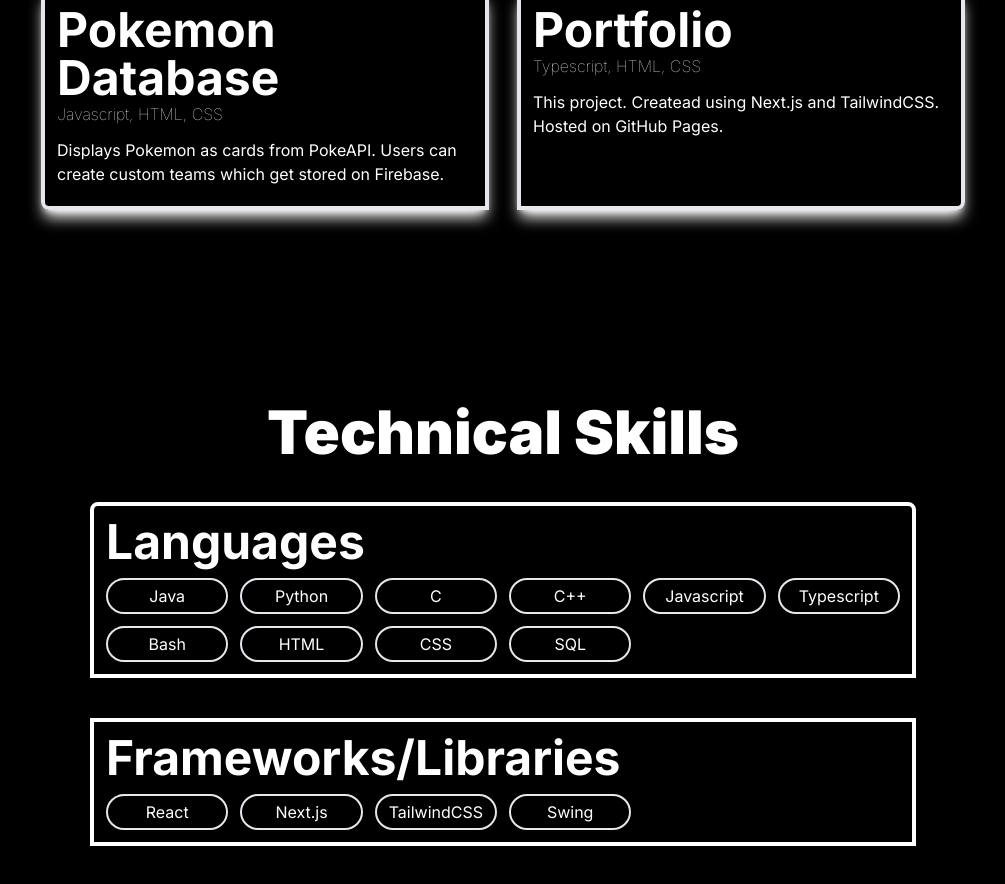
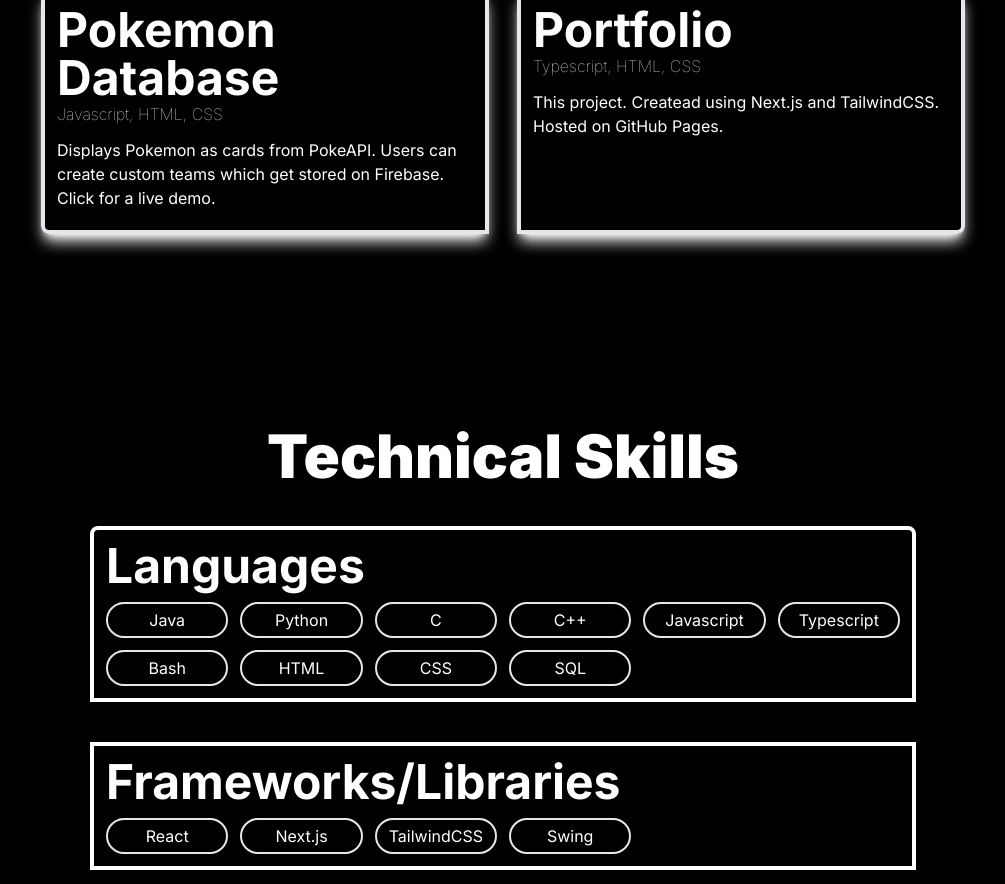
Before and after one commit to bkinaan/bkinaan.github.io, a Next.js app: page / in a window 1280 px wide. Shown: the part 1156-2040 px from the top of the page, without its empty margins (137-1142 px from the left). Built offline with nearby package versions, Linux system fonts and the light colour scheme; a web font is replaced by a local one.

Commit message:
updated pokemon project to have link to live demo

```diff
--- a/package.json
+++ b/package.json
@@ -1,6 +1,6 @@
 {
   "name": "portfolio",
-  "version": "1.1.4",
+  "version": "1.1.5",
   "private": true,
   "scripts": {
     "dev": "next dev",
--- a/src/app/components/projects-list.tsx
+++ b/src/app/components/projects-list.tsx
@@ -36,8 +36,8 @@
     let project5 = {
         name: "Pokemon Database",
         lang: "Javascript, HTML, CSS",
-        desc: "Displays Pokemon as cards from PokeAPI. Users can create custom teams which get stored on Firebase.",
-        link: "https://github.com/bkinaan/software-saturdays-final-project",
+        desc: "Displays Pokemon as cards from PokeAPI. Users can create custom teams which get stored on Firebase. Click for a live demo.",
+        link: "https://www.kinaan.me/software-saturdays-final-project/",
         pos: "bl",
     }
 
```
